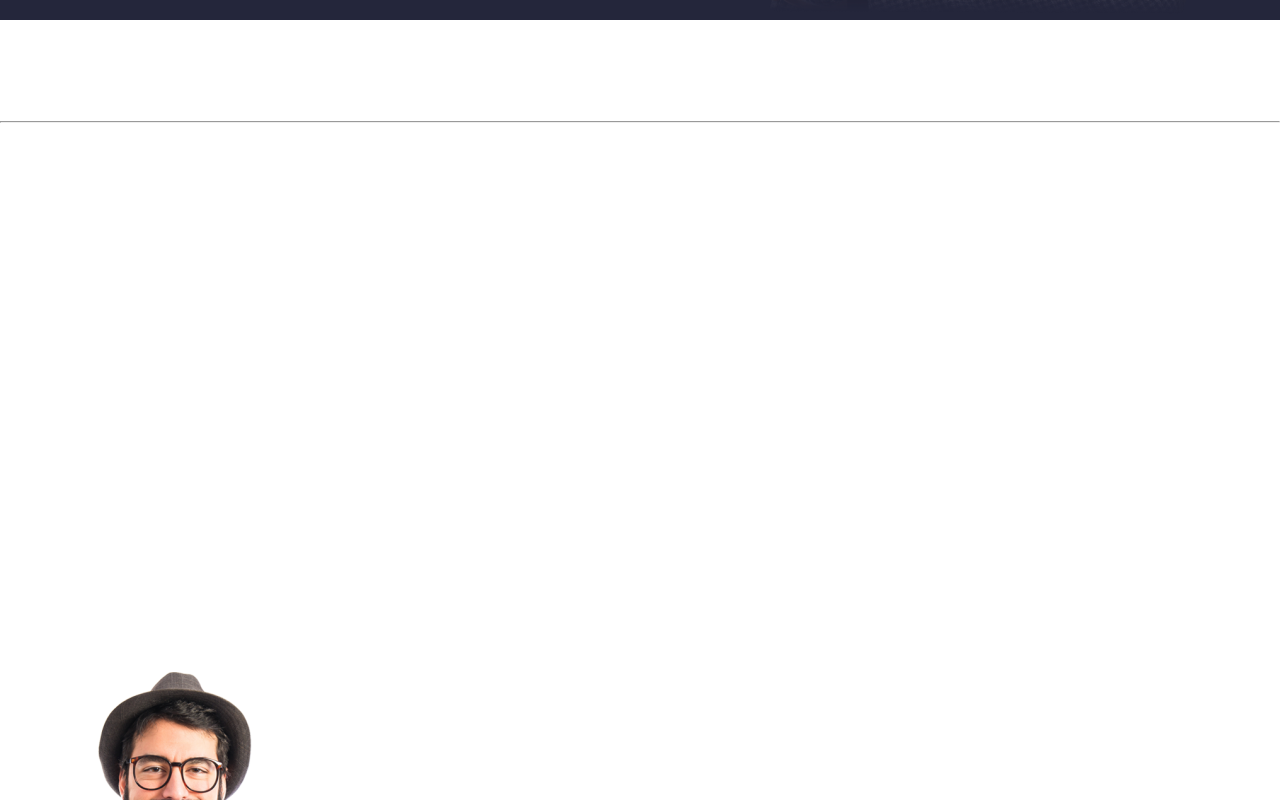
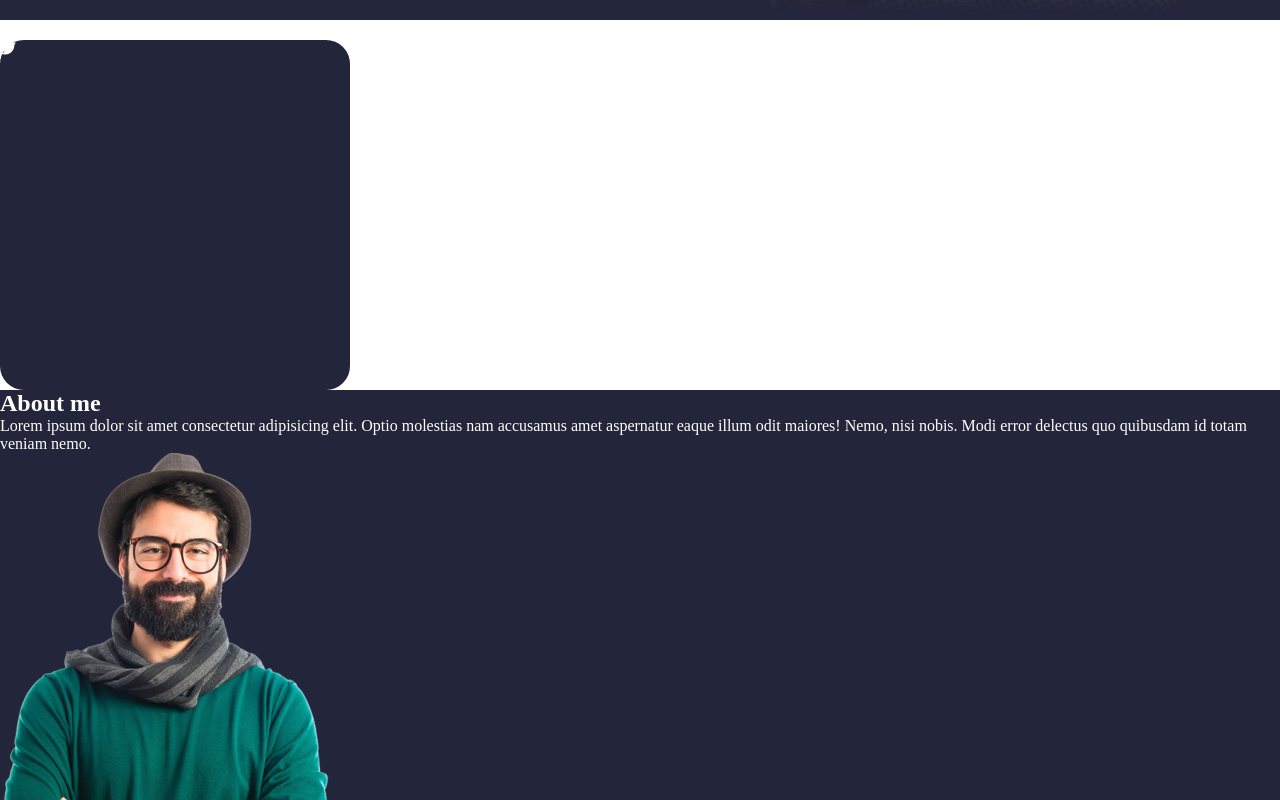
Before and after one commit to DEBOERAH/Html-portfolio, a plain HTML site: page index.html in a window 1280 px wide. Shown: the part 960-1760 px from the top of the page. Drawn offline with Linux system fonts and the light colour scheme.

Commit message:
another commit

```diff
--- a/index.html
+++ b/index.html
@@ -20,10 +20,10 @@
         </div>
         <nav>
             <ul id="navbar">
+                <li class="hover"><a href="index.html"></a>Home </li>
                 <li class="hover"><a href="#services"></a>Services</li>
                 <li class="hover"><a href="#skills"></a>Skills</li>
                 <li class="hover"><a href="#about"></a>About </li>
-                <li class="hover"><a href="index.html"></a>Home </li>
                 <li class="hover"><a href="#portfolio"></a>Portfolio</li>
                 <li class="hover"><a href="#blog"></a>Blog</li>
                 <li class="hover"><a href="contact"></a>Contact</li>
@@ -35,11 +35,12 @@
     <main>
 
         <section id="home">
-            <div id="socialicons"></div>
+            <div>
+                <div id="socialicons">
                     <!-- social icons -->
                     <div id="socialgroup">
                         <div class="symbols">
-                        <i  class="fa-brands fa-facebook"></i>
+                            <i class="fa-brands fa-facebook"></i>
                         </div>
                         <div class="symbols">
                             <i class="fa-brands fa-twitter"></i>
@@ -56,12 +57,12 @@
                         </div>
                     </div>
                 </div>
+
                 <!-- text contect -->
                 <H1>I am Adaeze Ofuani</H1>
 
                 <p>I am Jonathan,professional web bla bla bla</p>
                 <!-- cta button  -->
-
                 <div>
                     <button>
                         Portfolio
@@ -71,81 +72,27 @@
                         <i class="fa-solid fa-play"></i>
                     </button>
                 </div>
-            <div id="amikeman"><img src="images/amike man.png" alt=" amike man"></div>
+            </div>
+
+
+            <div id="amikeman">
+                <img src="images/amike man.png" alt=" amike man">
+            </div>
 
         </section>
-
-        <section id="Services">
-            <div id="topbox">
-                <p>services </p>
-                <h2>my services</h2>
-                <p>Lorem ipsum dolor sit amet consectetur, adipisicing elit. Labore ab earum perferendis sit, ducimus
-                    delectus veniam esse quam repudiandae nisi doloremque. Repudiandae dolorem provident doloremque
-                    perspiciatis quisquam vel explicabo. Dignissimos.</p>
-
-                <hr>
-
-
-                <div id="bottombox">
-                    <div class="service-card">
-                        <i class="fa-brands fa-instagram"></i>
-                    </div>
-
-                    <h2>web dev</h2>
-                    <p>Lorem ipsum dolor sit amet consectetur adipisicing elit. Maiores ipsum maxime, incidunt ipsam
-                        adipisci ullam neque perspiciatis saepe aliquid rerum exercitationem magnam alias veritatis
-                        tempore veniam a. Cumque, porro quo!</p>
-
-                    <div id="bottombox">
-                        <div class="service-card">
-                            <i class="fa-brands fa-linkedin"></i>
-                        </div>
-
-                        <h2>web dev</h2>
-                        <p>Lorem ipsum dolor sit amet consectetur adipisicing elit. Maiores ipsum maxime, incidunt ipsam
-                            adipisci ullam neque perspiciatis saepe aliquid rerum exercitationem magnam alias veritatis
-                            tempore veniam a. Cumque, porro quo!</p>
 
                         <div id="bottombox">
                             <div class="service-card"><i class="fa-brands fa-twitter"></i></div>
 
-                            <h2>good service</h2>
-                            <p>Lorem ipsum dolor sit amet consectetur adipisicing elit. Maiores ipsum maxime, incidunt
-                                ipsam adipisci ullam neque perspiciatis saepe aliquid rerum exercitationem magnam alias
-                                veritatis tempore veniam a. Cumque, porro quo!</p>
+        <section id="About">
 
-                            <div id="bottombox">
-                                <div class="service-card"><i class="fa-brands fa-facebook"></i></div>
-
-                                <h2>software dev</h2>
-                                <p>Lorem ipsum dolor sit amet consectetur adipisicing elit. Maiores ipsum maxime,
-                                    incidunt ipsam adipisci ullam neque perspiciatis saepe aliquid rerum exercitationem
-                                    magnam alias veritatis tempore veniam a. Cumque, porro quo!</p>
-
-                                <div id="bottombox">
-                                    <div class="service-card"><i class="fa-brands fa-twitter"></i></div>
-
-                                    <h2>python</h2>
-                                    <p>Lorem ipsum dolor sit amet consectetur adipisicing elit. Maiores ipsum maxime,
-                                        incidunt ipsam adipisci ullam neque perspiciatis saepe aliquid rerum
-                                        exercitationem magnam alias veritatis tempore veniam a. Cumque, porro quo!</p>
-
-                                    <div id="bottombox">
-                                        <div class="service-card"><i class="fa-brands fa-apple"></i></div>
-
-                                        <h2>school</h2>
-                                        <p>Lorem ipsum dolor sit amet consectetur adipisicing elit. Maiores ipsum
-                                            maxime, incidunt ipsam adipisci ullam neque perspiciatis saepe aliquid rerum
-                                            exercitationem magnam alias veritatis tempore veniam a. Cumque, porro quo!
+            <div>
+                <H1>About me</H1>
+                <p>Lorem ipsum dolor sit amet consectetur adipisicing elit. Optio molestias nam accusamus amet
+                    aspernatur
+                    eaque illum odit maiores! Nemo, nisi nobis. Modi error delectus quo quibusdam id totam veniam nemo.
                 </p>
-
-
-        </section>
-
-        <section id="About">
-            <H1>About me</H1>
-            <p>Lorem ipsum dolor sit amet consectetur adipisicing elit. Optio molestias nam accusamus amet aspernatur
-                eaque illum odit maiores! Nemo, nisi nobis. Modi error delectus quo quibusdam id totam veniam nemo.</p>
+            </div>
             <div>
                 <div id="leftbox">
                     <img src="./images/Amikeman 2.png" alt="Amikeman2">
--- a/styles/style.css
+++ b/styles/style.css
@@ -1,6 +1,6 @@
 * {
-    margin: 0px;
-    padding: 0px;
+    margin: 0;
+    padding: 0;
     box-sizing: border-box;
     color: #fff;
 
@@ -13,9 +13,11 @@
     justify-content: space-between;
     position: fixed;
     padding: 28px 68px;
+    width: 100%;
 
 
 }
+
 
 #navbar{
     display: flex;
@@ -62,9 +64,7 @@
     color: #FF0000;
 }
 
-#logo{
 
-}
 
 #socialicons{
     padding-left: 60px;
@@ -84,6 +84,25 @@ margin-left: 200px;
 
 
 /* service section */
-#services{
-    background-color: #1f2235
+#Service{
+    background-color: #1f2235;
 }
+
+
+
+
+
+
+/* About */
+#About{
+    background-color: #23263A;
+}
+
+.service-card{
+    background-color: #23263A;
+    height: 350px;
+width: 350px;
+border-radius: 24px;
+
+
+}
```
Lines whose indentation alone changed are shown as unchanged.
